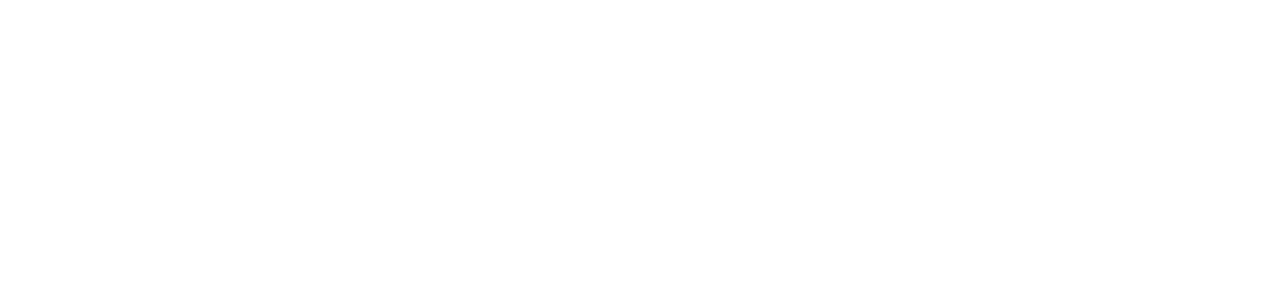
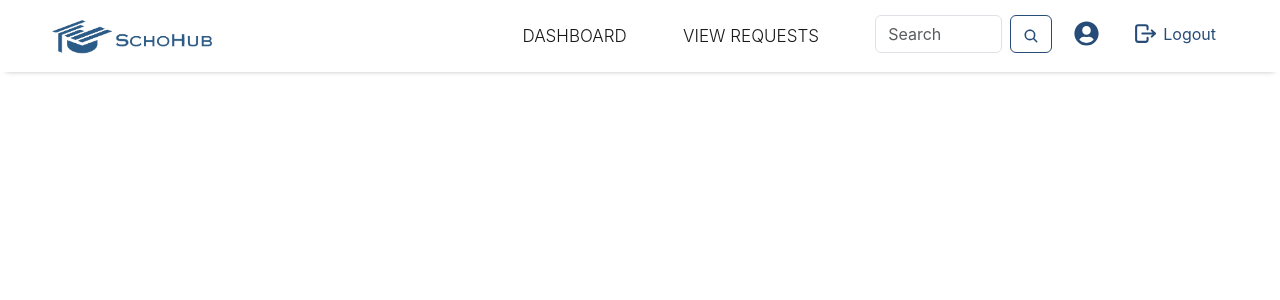
Before and after one commit to cslabiano/SchoHub, a React (Create React App) app in the folder frontend/: page /admin/view in a window 1280 px wide. Before the commit this address had no page. Shown: the top 300 px of the page. Built offline with nearby package versions, Linux system fonts and the light colour scheme; a web font is replaced by a local one.

Commit message:
chore: insert admin navbar in view requests page

```diff
--- a/frontend/src/App.js
+++ b/frontend/src/App.js
@@ -1,6 +1,8 @@
 import { Routes, Route } from "react-router-dom";
 import Login from "./pages/authorization/login.js";
 import Register from "./pages/authorization/register.js";
+
+import View from "./pages/admin/view.js";
 
 function App() {
   return (
@@ -8,7 +10,7 @@
       <Routes>
         <Route path="/" element={<Login />} />
         <Route path="/register" element={<Register />} />
-        <Route path="/admin/requests" element={<Register />} />
+        <Route path="/admin/view" element={<View />} />
       </Routes>
     </>
   );
--- a/frontend/src/components/adminNavbar.js
+++ b/frontend/src/components/adminNavbar.js
@@ -46,7 +46,7 @@
                 </div>
                 <div className="navbar-nav me-auto mb-2 mb-lg-0">
                   <Link
-                    to="/admin/requests"
+                    to="/admin/view"
                     className="nav-item nav-link"
                     id={styles.navLink}
                   >
--- a/frontend/src/pages/authorization/register.js
+++ b/frontend/src/pages/authorization/register.js
@@ -161,6 +161,7 @@
                   justifyContent: "center",
                   alignItems: "center",
                   borderRadius: "4px",
+                  backgroundColor: "white",
                 }}
               >
                 <div
```
Also changed, not shown: frontend/src/pages/admin/view.js (renamed from frontend/src/pages/admin/requests.js, +4 -3 lines).
